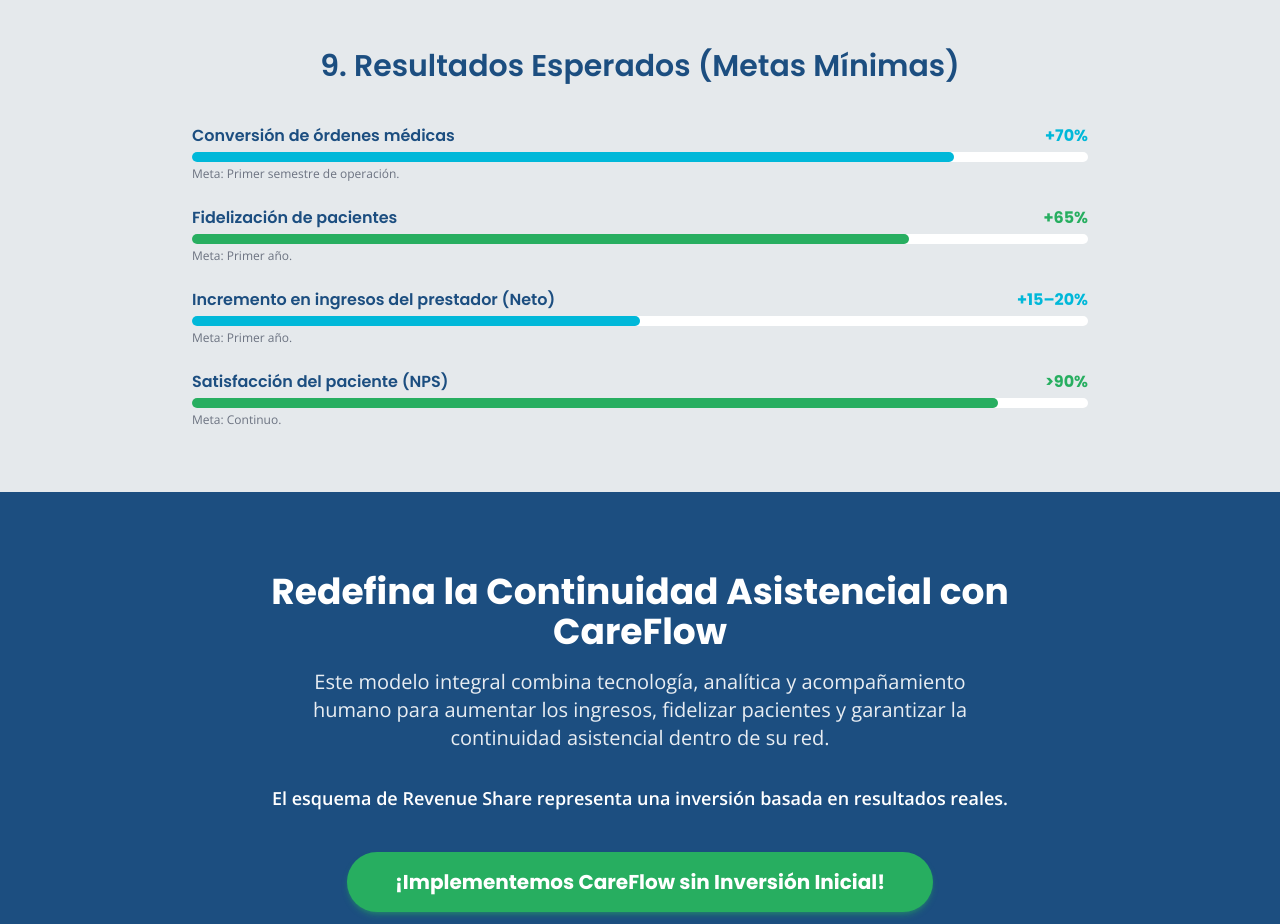
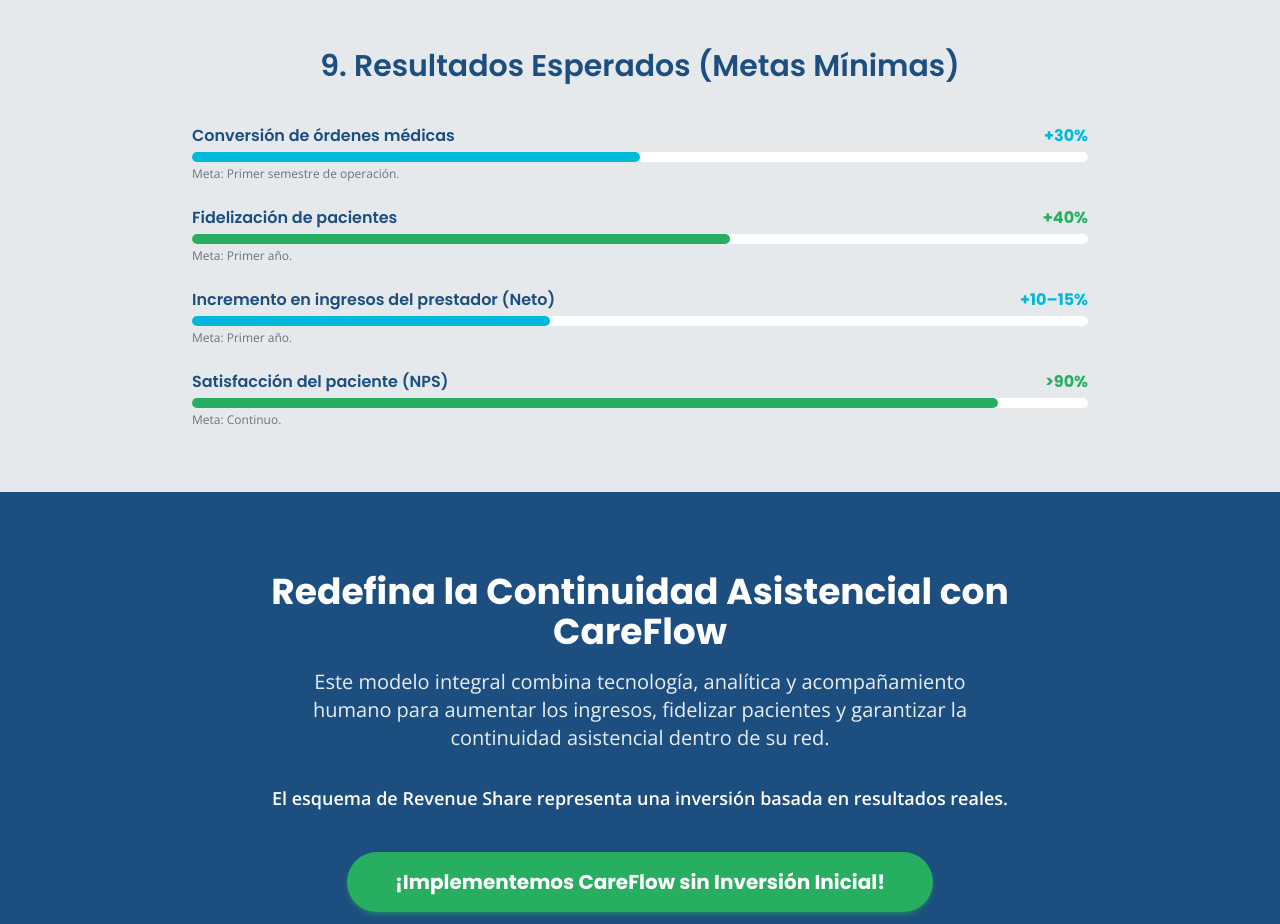
Before and after one commit to DigiProposal/CareFlow, a plain HTML site: page index.html in a window 1280 px wide. Shown: the part 4660-5584 px from the top of the page. Drawn offline with nearby package versions, Linux system fonts and the light colour scheme.

Commit message:
Update index.html

```diff
--- a/index.html
+++ b/index.html
@@ -506,43 +506,43 @@
             </h2>
             <div class="space-y-6 max-w-4xl mx-auto">
 
-                <!-- Resultado 1: Conversión -->
+                <!-- Resultado 1: Conversión (Reducido a +30%) -->
                 <div>
                     <div class="flex justify-between items-center mb-1">
                         <span class="font-title font-semibold text-cf-primary">Conversión de órdenes médicas</span>
-                        <span class="font-title text-cf-secondary font-bold">+70%</span>
+                        <span class="font-title text-cf-secondary font-bold">+30%</span>
                     </div>
                     <div class="w-full bg-white rounded-full h-2.5">
-                        <div class="bg-cf-secondary h-2.5 rounded-full" style="width: 85%"></div>
+                        <div class="bg-cf-secondary h-2.5 rounded-full" style="width: 50%"></div>
                     </div>
                     <p class="text-xs text-gray-500 mt-1">Meta: Primer semestre de operación.</p>
                 </div>
 
-                <!-- Resultado 2: Fidelización -->
+                <!-- Resultado 2: Fidelización (Reducido a +40%) -->
                 <div>
                     <div class="flex justify-between items-center mb-1">
                         <span class="font-title font-semibold text-cf-primary">Fidelización de pacientes</span>
-                        <span class="font-title text-cf-success font-bold">+65%</span>
+                        <span class="font-title text-cf-success font-bold">+40%</span>
                     </div>
                     <div class="w-full bg-white rounded-full h-2.5">
-                        <div class="bg-cf-success h-2.5 rounded-full" style="width: 80%"></div>
+                        <div class="bg-cf-success h-2.5 rounded-full" style="width: 60%"></div>
                     </div>
                     <p class="text-xs text-gray-500 mt-1">Meta: Primer año.</p>
                 </div>
 
-                <!-- Resultado 3: Incremento en Ingresos -->
+                <!-- Resultado 3: Incremento en Ingresos (Reducido a +10–15%) -->
                 <div>
                     <div class="flex justify-between items-center mb-1">
                         <span class="font-title font-semibold text-cf-primary">Incremento en ingresos del prestador (Neto)</span>
-                        <span class="font-title text-cf-secondary font-bold">+15–20%</span>
+                        <span class="font-title text-cf-secondary font-bold">+10–15%</span>
                     </div>
                     <div class="w-full bg-white rounded-full h-2.5">
-                        <div class="bg-cf-secondary h-2.5 rounded-full" style="width: 50%"></div>
+                        <div class="bg-cf-secondary h-2.5 rounded-full" style="width: 40%"></div>
                     </div>
                     <p class="text-xs text-gray-500 mt-1">Meta: Primer año.</p>
                 </div>
 
-                <!-- Resultado 4: NPS -->
+                <!-- Resultado 4: NPS (Mantenido) -->
                 <div>
                     <div class="flex justify-between items-center mb-1">
                         <span class="font-title font-semibold text-cf-primary">Satisfacción del paciente (NPS)</span>
```
